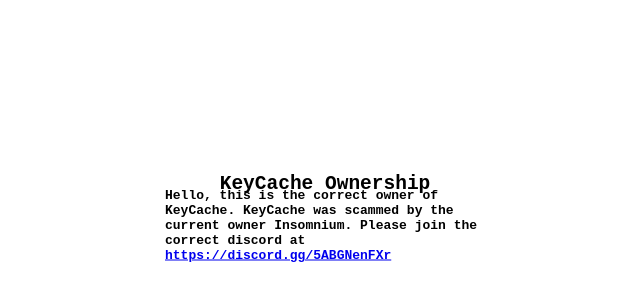
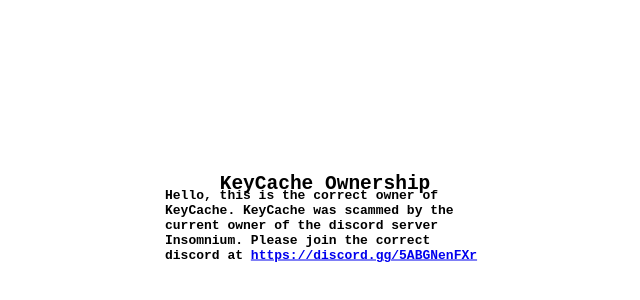
Before and after one commit to KeyCacheLua/Homepage, a plain HTML site: page index.html in a window 1280 px wide. Shown: the part 192-492 px from the top of the page, without its empty margins (315-955 px from the left). Drawn offline with Linux system fonts and the light colour scheme.

Commit message:
Update index.html

```diff
--- a/index.html
+++ b/index.html
@@ -4,5 +4,5 @@
 
 <body>
     <h2 style="position: absolute;top: 45%;left: 50%;transform: translate(-50%, -50%);font-family:monospace;">KeyCache Ownership</h2>
-    <h4 style="position: absolute;top: 50%;left: 50%;transform: translate(-50%, -50%);font-family:monospace;max-width:25%;">Hello, this is the correct owner of KeyCache. KeyCache was scammed by the current owner Insomnium. Please join the correct discord at <a href="https://discord.gg/5ABGNenFXr">https://discord.gg/5ABGNenFXr</a></h2>
+    <h4 style="position: absolute;top: 50%;left: 50%;transform: translate(-50%, -50%);font-family:monospace;max-width:25%;">Hello, this is the correct owner of KeyCache. KeyCache was scammed by the current owner of the discord server Insomnium. Please join the correct discord at <a href="https://discord.gg/5ABGNenFXr">https://discord.gg/5ABGNenFXr</a></h2>
 </body>
```
